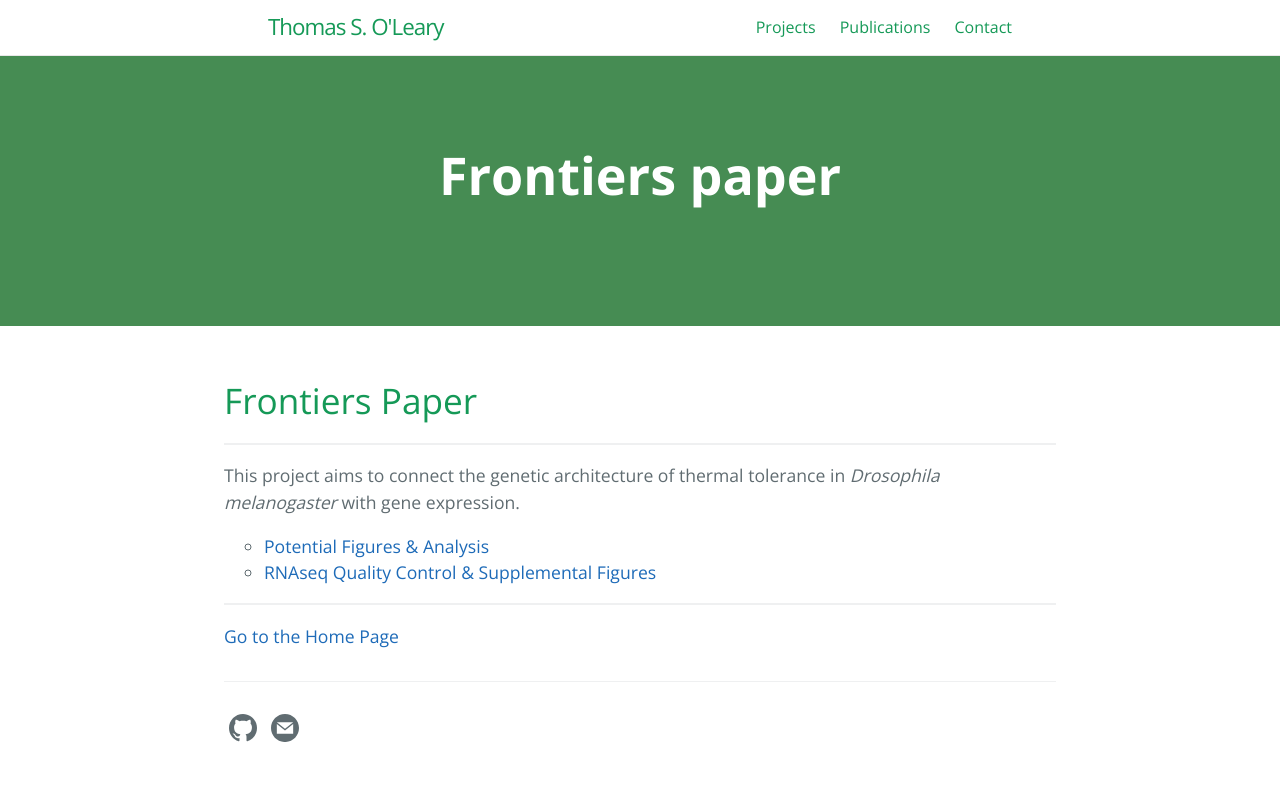
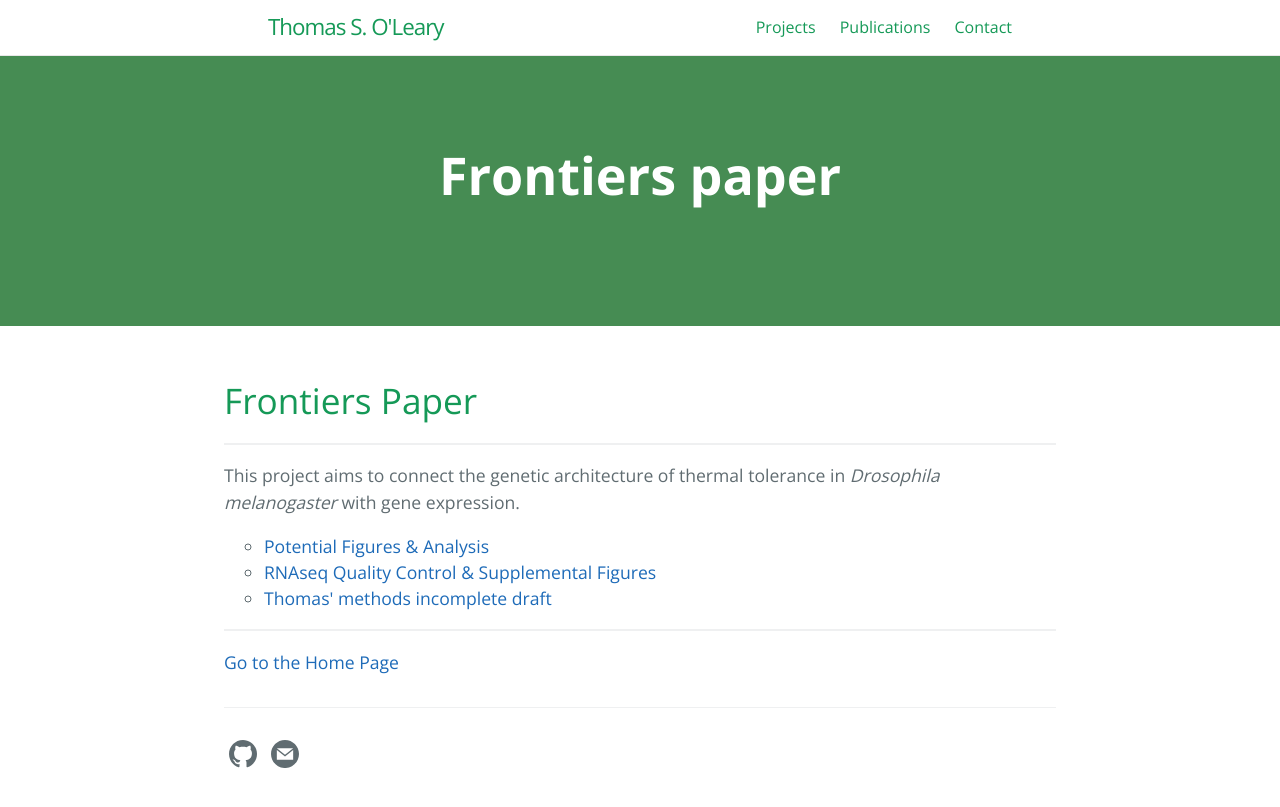
Before and after one commit to tsoleary/tsoleary.github.io, a Jekyll site: the page built from frontiers/frontiers.md, in a window 1280 px wide. Shown: the top 807 px of the page. Built offline with Jekyll 4.4.1, drawn with Linux system fonts in a browser that asks for light colours.

Commit message:
added methods

```diff
--- a/frontiers/frontiers.md
+++ b/frontiers/frontiers.md
@@ -15,6 +15,7 @@ This project aims to connect the genetic architecture of thermal tolerance in _D
 <ul style="list-style-type:circle;">
   <li><a href="https://tsoleary.github.io/rna_seq/cahan/scripts/tso_analysis.html" target="_blank" >Potential Figures & Analysis</a></li>
   <li><a href = "https://tsoleary.github.io/rna_seq/cahan/results/whole_body_heat_cold_shock_report.html" target="_blank">RNAseq Quality Control & Supplemental Figures</a></li>
+    <li><a href = "https://tsoleary.github.io/rna_seq/cahan/writing/methods_tso.html" target="_blank">Thomas' methods incomplete draft </a></li>
 </ul>
 
 
```
